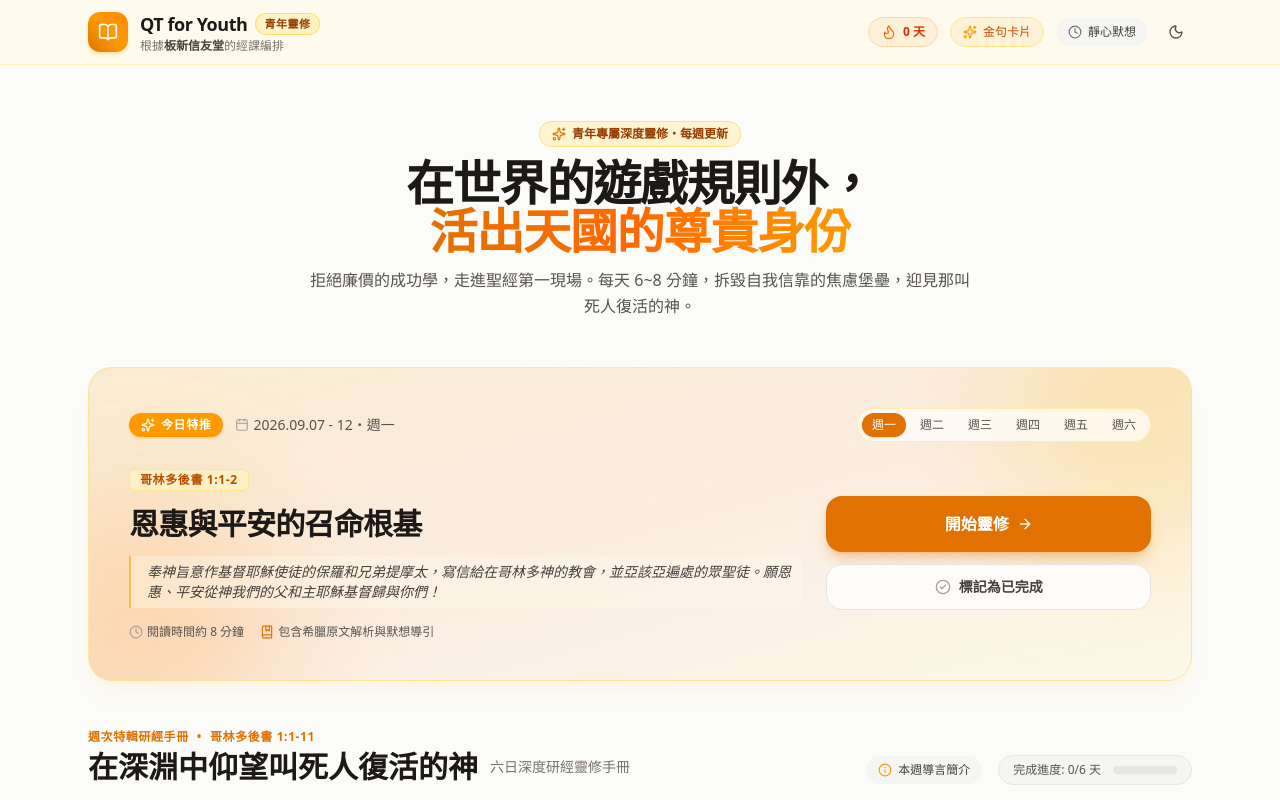
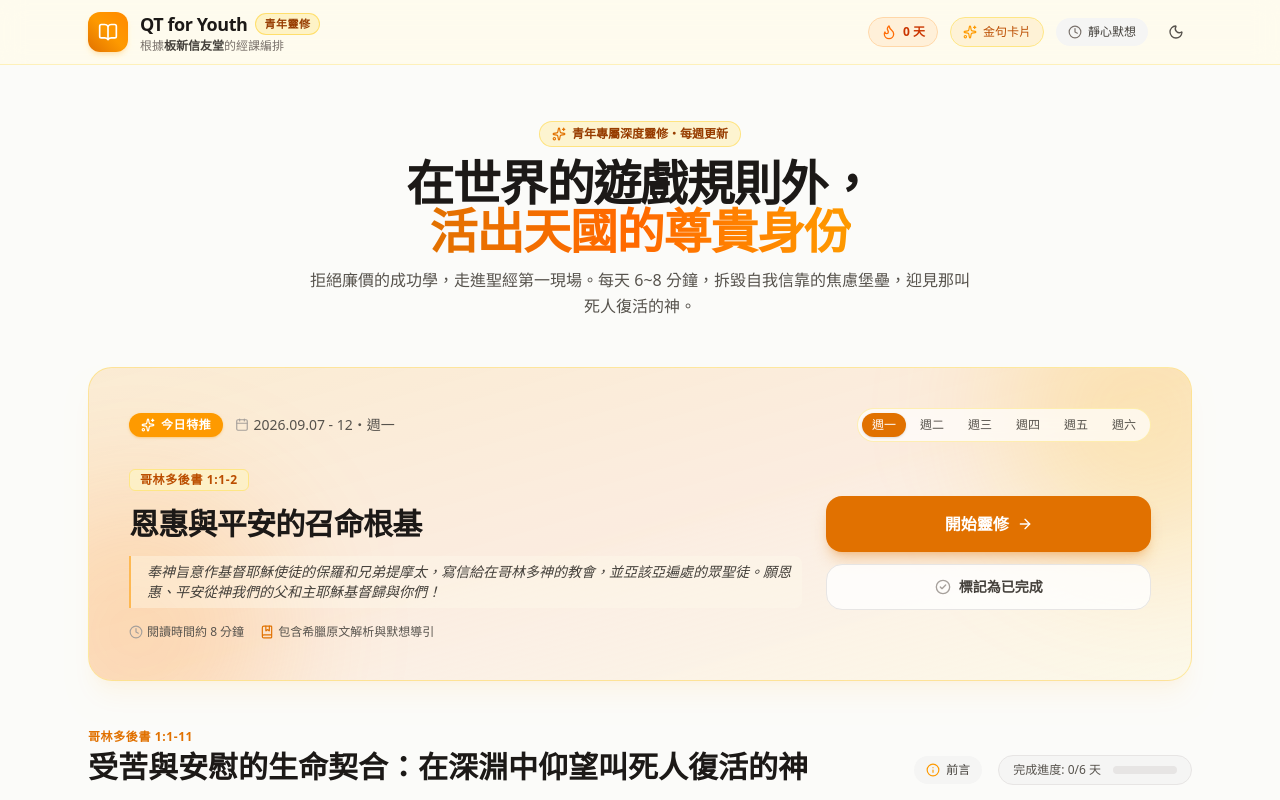
Before and after one commit to TychicusAI/QT-for-Youth, a Next.js app: page / in a window 1280 px wide. Shown: the top 800 px of the page. Built offline with nearby package versions, Linux system fonts and the light colour scheme.

Commit message:
feat: simplify weekly timeline header and foreword, sync updated markdown theme and foreword

```diff
--- a/data/2026-09-07.md
+++ b/data/2026-09-07.md
@@ -1,13 +1,13 @@
-在深淵中仰望叫死人復活的神
+受苦與安慰的生命契合：在深淵中仰望叫死人復活的神
 ===
 
 經文範圍：哥林多後書 1:1-11
 
 ## **前言**
 
-本段經文（**哥林多後書 1:1-11**）是整卷哥林多後書的導言與神學縮影。使徒保羅在此並未給出廉價的「成功神學」，而是立足於**「十字架與復活」**的核心鏡頭。他向哥林多教會揭示了基督徒信仰生活與事奉的真實圖像：**神的至高主權與復活大能，往往是在人的軟弱、苦楚與徹底絕望中，才最真實地彰顯出來。**
+哥林多後書是使徒保羅最為赤裸、情感最澎湃，也最充滿生命張力的書信。保羅在此打破了他以往書信先為信徒的屬靈光景「謝恩」的慣例，改以猶太傳統中頌讚神的「祝文（Berakah）」開頭。這並非因為哥林多教會完美無瑕，相反地，是因為使徒與教會之間的關係經歷了嚴重的撕裂、懷疑與張力。
 
-保羅與哥林多教會之間經歷了嚴重的撕裂、懷疑與關係緊繃。保羅藉由自己「在亞西亞遭遇極大患難、幾乎崩潰」的瀕死經歷，向那群崇尚世俗權能、鄙視使徒軟弱的哥林多信徒，重新定義了什麼是「十字架的真門徒」：**真使徒與信徒的印記，不在於今世的平順與超凡的個人魅力，而是在於與基督同受苦楚，並在深淵中經歷神那「使死人復活」的超自然安慰，進而將這份安慰流轉、交織於整個基督身體中。**
+保羅藉由自己「在亞西亞遭遇極大患難、幾乎崩潰」的瀕死經歷，向那群崇尚世俗權能、鄙視使徒軟弱的哥林多信徒，重新定義了什麼是「十字架的真門徒」：真使徒與信徒的印記，不在於今世的平順與超凡的個人魅力，而是在於與基督同受苦楚，並在深淵中經歷神那「使死人復活」的超自然安慰，進而將這份安慰流轉、交織於整個基督身體中。
 
 ## 【週一】
 
--- a/scripts/sync-markdown.mjs
+++ b/scripts/sync-markdown.mjs
@@ -211,7 +211,6 @@ function parseMarkdown(content, fileId) {
     startDate: fileId,
     title,
     book,
-    subtitle: "六日深度研經靈修手冊",
     goldenVerse: {
       text: defaultGoldenVerse,
       reference: defaultGoldenRef,
--- a/src/components/WeeklyTimeline.tsx
+++ b/src/components/WeeklyTimeline.tsx
@@ -37,16 +37,11 @@ export function WeeklyTimeline({ week, recommendedDayId }: WeeklyTimelineProps)
       {/* Weekly Header & Progress Info */}
       <div className="flex flex-col md:flex-row md:items-end justify-between gap-4 pb-4 border-b border-stone-200 dark:border-stone-800">
         <div>
-          <div className="flex items-center gap-2 text-xs font-bold tracking-wider uppercase text-amber-600 dark:text-amber-400 mb-1">
-            <span>週次特輯研經手冊</span>
-            <span>•</span>
+          <div className="text-xs font-bold tracking-wider uppercase text-amber-600 dark:text-amber-400 mb-1">
             <span>{week.book}</span>
           </div>
-          <h2 className="text-2xl sm:text-3xl font-bold text-stone-900 dark:text-stone-100 flex items-center gap-3">
-            <span>{week.title}</span>
-            <span className="text-sm font-normal text-stone-500 dark:text-stone-400">
-              {week.subtitle}
-            </span>
+          <h2 className="text-2xl sm:text-3xl font-bold text-stone-900 dark:text-stone-100">
+            {week.title}
           </h2>
         </div>
 
@@ -57,7 +52,7 @@ export function WeeklyTimeline({ week, recommendedDayId }: WeeklyTimelineProps)
             className="flex items-center gap-1.5 px-3 py-1.5 rounded-full text-xs font-medium bg-stone-100 dark:bg-stone-800 hover:bg-stone-200 dark:hover:bg-stone-700 text-stone-700 dark:text-stone-300 transition"
           >
             <Info className="w-3.5 h-3.5 text-amber-500" />
-            <span>本週導言簡介</span>
+            <span>前言</span>
           </button>
 
           <div className="flex items-center gap-3 bg-stone-100 dark:bg-stone-800/60 px-3.5 py-1.5 rounded-full border border-stone-200 dark:border-stone-800">
@@ -79,7 +74,7 @@ export function WeeklyTimeline({ week, recommendedDayId }: WeeklyTimelineProps)
         <div className="p-5 rounded-2xl bg-amber-500/5 dark:bg-amber-950/20 border border-amber-300/30 dark:border-amber-700/30 text-stone-700 dark:text-stone-300 text-sm leading-relaxed space-y-2">
           <div className="font-bold text-amber-800 dark:text-amber-300 flex items-center gap-2">
             <BookOpen className="w-4 h-4" />
-            <span>前言：死地中的凱歌</span>
+            <span>前言</span>
           </div>
           <p className="whitespace-pre-line text-stone-700 dark:text-stone-300 font-sans">
             {week.foreword}
--- a/src/data/weeks/2026-09-07.ts
+++ b/src/data/weeks/2026-09-07.ts
@@ -3,14 +3,13 @@ import { DevotionalWeek } from "@/types/devotional";
 export const week_2026_09_07: DevotionalWeek = {
   "id": "2026-09-07",
   "startDate": "2026-09-07",
-  "title": "在深淵中仰望叫死人復活的神",
+  "title": "受苦與安慰的生命契合：在深淵中仰望叫死人復活的神",
   "book": "哥林多後書 1:1-11",
-  "subtitle": "六日深度研經靈修手冊",
   "goldenVerse": {
     "text": "我們既多受基督的苦楚，靠基督多得安慰。",
     "reference": "哥林多後書 1:5"
   },
-  "foreword": "本段經文（**哥林多後書 1:1-11**）是整卷哥林多後書的導言與神學縮影。使徒保羅在此並未給出廉價的「成功神學」，而是立足於**「十字架與復活」**的核心鏡頭。他向哥林多教會揭示了基督徒信仰生活與事奉的真實圖像：**神的至高主權與復活大能，往往是在人的軟弱、苦楚與徹底絕望中，才最真實地彰顯出來。**\n\n保羅與哥林多教會之間經歷了嚴重的撕裂、懷疑與關係緊繃。保羅藉由自己「在亞西亞遭遇極大患難、幾乎崩潰」的瀕死經歷，向那群崇尚世俗權能、鄙視使徒軟弱的哥林多信徒，重新定義了什麼是「十字架的真門徒」：**真使徒與信徒的印記，不在於今世的平順與超凡的個人魅力，而是在於與基督同受苦楚，並在深淵中經歷神那「使死人復活」的超自然安慰，進而將這份安慰流轉、交織於整個基督身體中。**",
+  "foreword": "哥林多後書是使徒保羅最為赤裸、情感最澎湃，也最充滿生命張力的書信。保羅在此打破了他以往書信先為信徒的屬靈光景「謝恩」的慣例，改以猶太傳統中頌讚神的「祝文（Berakah）」開頭。這並非因為哥林多教會完美無瑕，相反地，是因為使徒與教會之間的關係經歷了嚴重的撕裂、懷疑與張力。\n\n保羅藉由自己「在亞西亞遭遇極大患難、幾乎崩潰」的瀕死經歷，向那群崇尚世俗權能、鄙視使徒軟弱的哥林多信徒，重新定義了什麼是「十字架的真門徒」：真使徒與信徒的印記，不在於今世的平順與超凡的個人魅力，而是在於與基督同受苦楚，並在深淵中經歷神那「使死人復活」的超自然安慰，進而將這份安慰流轉、交織於整個基督身體中。",
   "days": [
     {
       "id": "mon",
```
